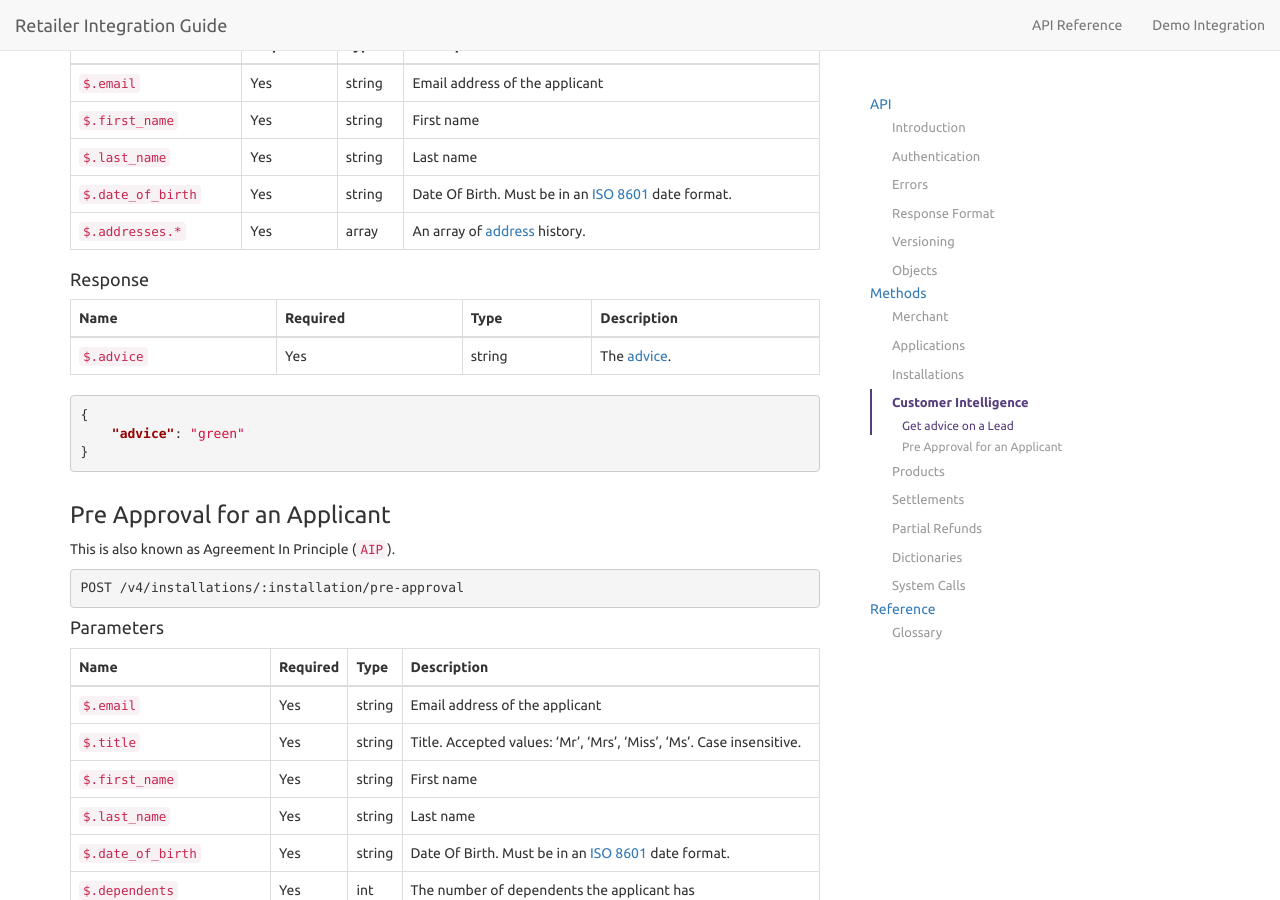
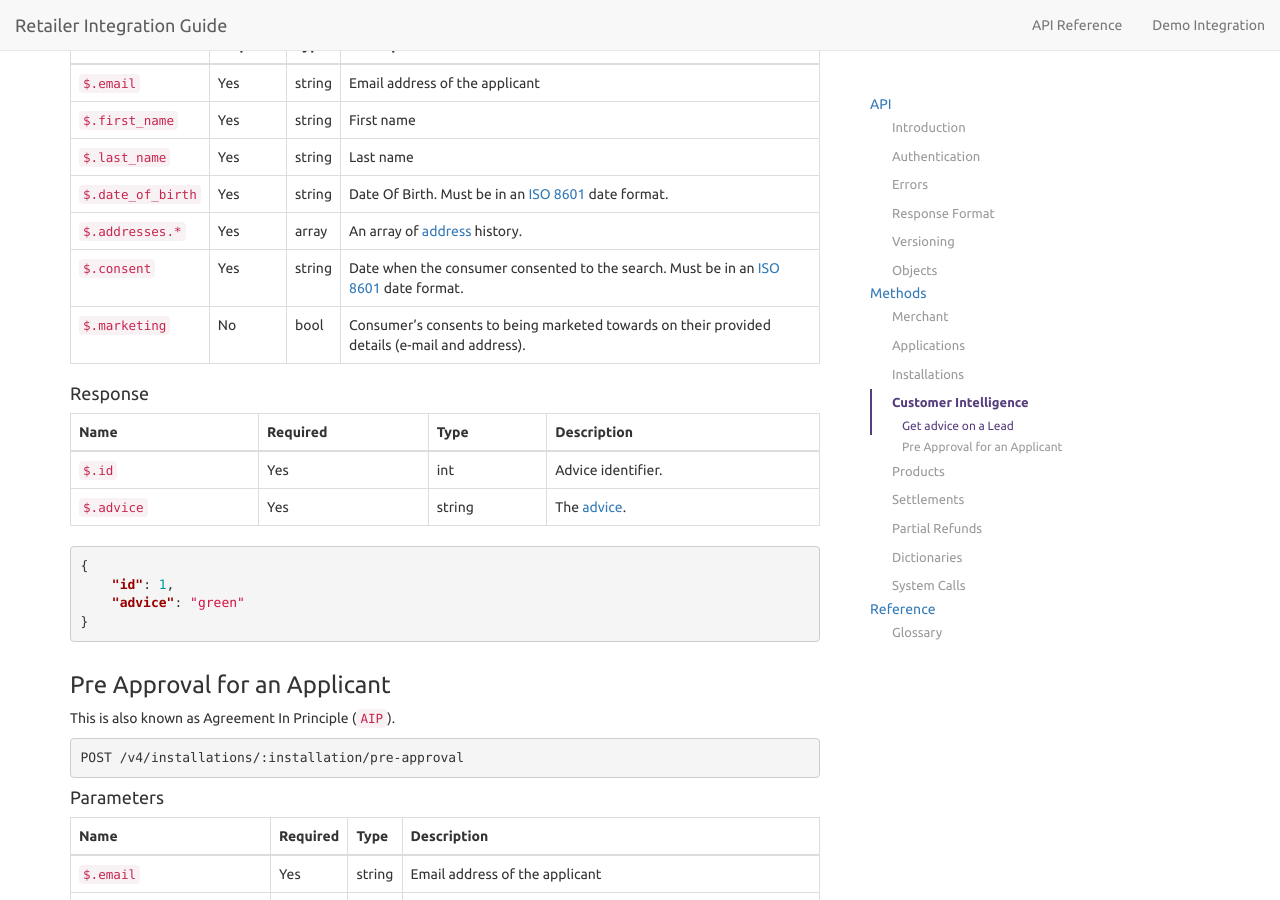
Before and after one commit to PayBreak/retailer-integration-guide, a Jekyll site: the page built from api/index.md, in a window 1280 px wide and 900 px high, scrolled down 26008 px. Built offline with Jekyll 4.4.1, drawn with Linux system fonts in a browser that asks for light colours; nearby versions of some CDN libraries; Markdown is read by kramdown in place of the engine named in the settings; our own code applies the rules of GitHub Pages for plain Markdown files.

Commit message:
Add new properties

````diff
--- a/_includes/v4/customer-intelligence.md
+++ b/_includes/v4/customer-intelligence.md
@@ -38,15 +38,20 @@ Name | Required | Type | Description
 `$.last_name` | Yes | string | Last name
 `$.date_of_birth` | Yes | string | Date Of Birth. Must be in an [ISO 8601](https://en.wikipedia.org/wiki/ISO_8601) date format.
 `$.addresses.*` | Yes | array | An array of [address](#address) history.
+`$.consent` | Yes | string | Date when the consumer consented to the search. Must be in an [ISO 8601](https://en.wikipedia.org/wiki/ISO_8601) date format.
+`$.marketing` | No | bool | Consumer's consents to being marketed towards on their provided details (e-mail and address).
+
 
 #### Response
 
 Name | Required | Type | Description
 --- | --- | --- | ---
+`$.id` | Yes | int | Advice identifier.
 `$.advice` | Yes | string | The [advice](#advice).
 
 ```json
 {
+    "id": 1,
     "advice": "green"
 }
 ```
````
